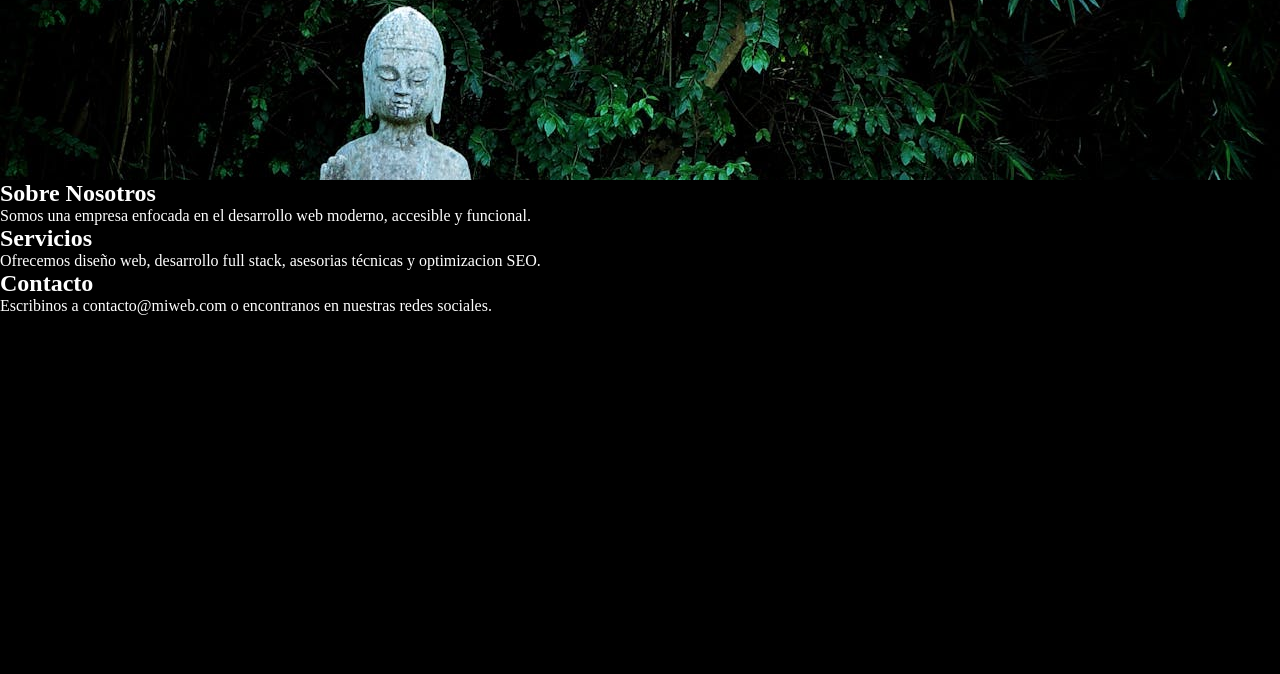
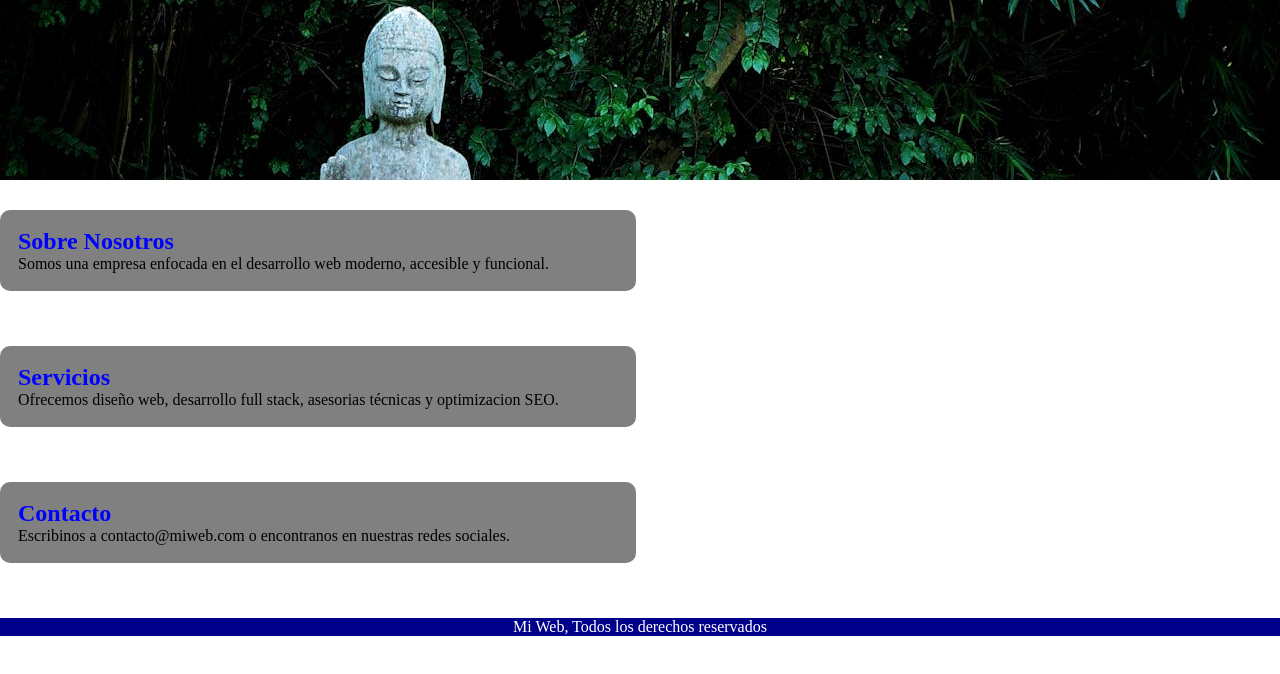
Before and after one commit to Mauri03009/MiWeb, a plain HTML site: page index.html in a window 1280 px wide. Shown: the part 116-790 px from the top of the page. Drawn offline with Linux system fonts and the light colour scheme.

Commit message:
Página hecha falta alinear etiquetas

```diff
--- a/css/style.css
+++ b/css/style.css
@@ -2,10 +2,10 @@
     margin: 0;
     padding: 0;
 }
+
 body{
     margin: 0;
     padding: 0;
-    background-color: black;
 }
 
 header{
@@ -26,18 +26,41 @@ header a{
     background-position: center;
     background-repeat: no-repeat;
     height: 30vh;
+    text-align: center;
 }
 
 .hero h2{
     color: white;
     margin: 0;
-    border-radius: 5px;
+    display: inline-block;
+    padding: 15px 15px;
+    background-color: rgba(100, 100, 100, 0.65);
+    border-radius: 10px;
+
+
+
+}
+
+.content{
+    background-color: grey;
+    border-radius: 10px;
+    border-style: solid;
+    border-color: grey;
+    width: 600px;
+    padding: 15px;
+    margin: 30px 0px 55px;
 }
 
 h2{
-    color: white;
+    color: blue;
 }
 
 section p{
+    color: black;
+}
+
+footer{
     color: white;
+    background-color: darkblue;
+    text-align: center;
 }
--- a/index.html
+++ b/index.html
@@ -20,15 +20,15 @@
         <section class="hero">
             <h2>Bienvenido a Nuestra Página</h2>
         </section>
-        <section>
+        <section class="content">
             <h2>Sobre Nosotros</h2>
             <p>Somos una empresa enfocada en el desarrollo web moderno, accesible y funcional.</p>
         </section>
-        <section>
+        <section class="content">
             <h2>Servicios</h2>
             <p>Ofrecemos diseño web, desarrollo full stack, asesorias técnicas y optimizacion SEO.</p>
         </section>
-        <section>
+        <section class="content">
             <h2>Contacto</h2>
             <p>Escribinos a contacto@miweb.com o encontranos en nuestras redes sociales.</p>
         </section>
```
